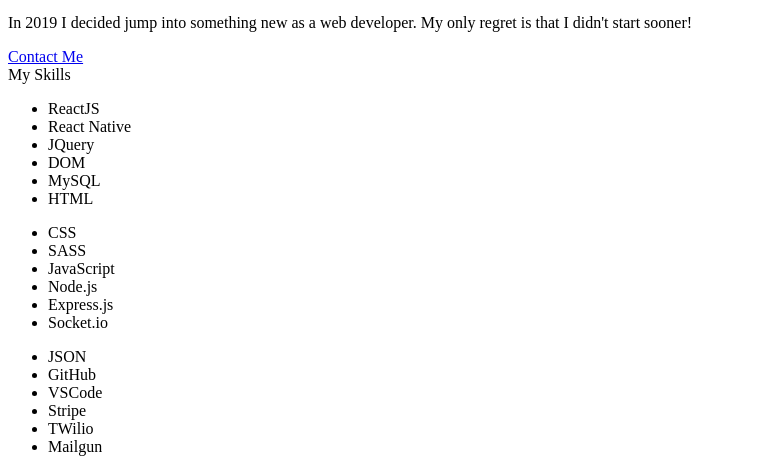
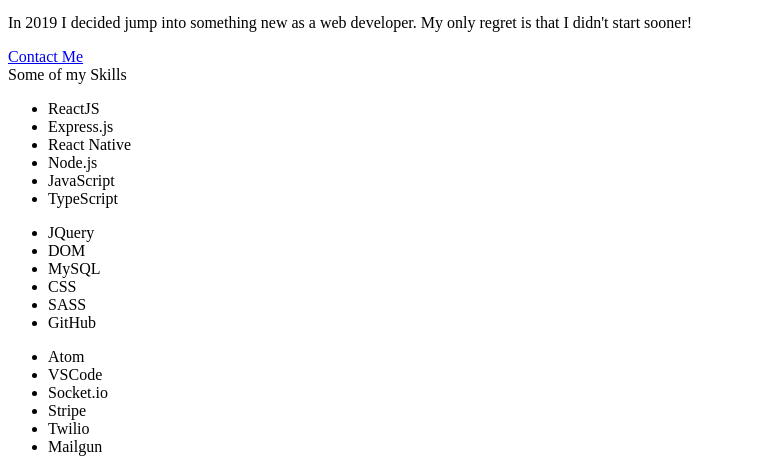
Before and after one commit to heathertill/portfolio, a React app: page /about in a window 1280 px wide. Shown: the part 448-919 px from the top of the page, without its empty margins (0-781 px from the left). Built offline with nearby package versions, Linux system fonts and the light colour scheme.

Commit message:
-new styling of about page

```diff
--- a/src/client/components/public/About.tsx
+++ b/src/client/components/public/About.tsx
@@ -33,35 +33,35 @@
                 </div>
             </div>
             <div className="skills-section p-3">
-                <div className="skills-title">My Skills</div>
+                <div className="skills-title">Some of my Skills</div>
                 <div className="row about-skills py-3 mx-5">
                     <div className="col-md">
                         <ul className="skill-list">
                             <li>ReactJS</li>
+                            <li>Express.js</li>
                             <li>React Native</li>
-                            <li>JQuery</li>
-                            <li>DOM</li>
-                            <li>MySQL</li>
-                            <li>HTML</li>
+                            <li>Node.js</li>
+                            <li>JavaScript</li>
+                            <li>TypeScript</li>
                         </ul>
                     </div>
                     <div className="col-md">
                         <ul className="skill-list">
+                            <li>JQuery</li>
+                            <li>DOM</li>
+                            <li>MySQL</li>
                             <li>CSS</li>
                             <li>SASS</li>
-                            <li>JavaScript</li>
-                            <li>Node.js</li>
-                            <li>Express.js</li>
-                            <li>Socket.io</li>
+                            <li>GitHub</li>
                         </ul>
                     </div>
                     <div className="col-md">
                         <ul className="skill-list">
-                            <li>JSON</li>
-                            <li>GitHub</li>
+                            <li>Atom</li>
                             <li>VSCode</li>
+                            <li>Socket.io</li>
                             <li>Stripe</li>
-                            <li>TWilio</li>
+                            <li>Twilio</li>
                             <li>Mailgun</li>
                         </ul>
                     </div>
--- a/src/client/components/public/Contact.tsx
+++ b/src/client/components/public/Contact.tsx
@@ -2,6 +2,8 @@
 import { useState } from 'react';
 import { email } from '../../utils/mailgun';
 import Swal from 'sweetalert2';
+import Footer from '../public/Footer';
+
 
 export interface ContactProps { }
 
@@ -79,6 +81,7 @@
                 </div>
                 {handleConfirm()}
             </form>
+            <Footer />
         </section>
     );
 }
--- a/src/client/components/public/ContactPage.tsx
+++ b/src/client/components/public/ContactPage.tsx
@@ -1,5 +1,6 @@
 import * as React from 'react';
 import { FontAwesomeIcon } from '@fortawesome/react-fontawesome'
+import Footer from '../public/Footer';
 
 
 export interface ContactPageProps { }
@@ -14,7 +15,7 @@
                     <div className="contact-link">
                         <h2>Contact me by email</h2>
                         <div className="icon-div">
-                            <div className="footer-icons px-4">
+                            <div className="footer-icons-accent px-4">
                                 <a className="text-myBlue" href="/contact">
                                     <FontAwesomeIcon icon={['fas', 'envelope-square']} />
                                 </a>
--- a/src/client/components/public/Navbar.tsx
+++ b/src/client/components/public/Navbar.tsx
@@ -1,7 +1,4 @@
 import * as React from 'react';
-import { useState, useReducer } from 'react';
-import HamburgerMenu from 'react-hamburger-menu';
-import { handleAnimation } from '../../utils/formService';
 import { fallDown as Menu } from 'react-burger-menu'
 
 export interface NavbarProps { }
@@ -24,7 +21,6 @@
                 <a id={aboutId} href="/about" className="menu-item" >About</a>
                 <a id={workId} href="/work" className="menu-item">Work</a>
                 <a id={contactPageId} href="/contactPage" className="menu-item">Contact</a>
-                {/* <a id={contactId} href="/contact" className="menu-item">Contact</a> */}
             </Menu>
         </section>
     );
```
Also changed, not shown: src/client/scss/app.scss (+26 -13 lines).
